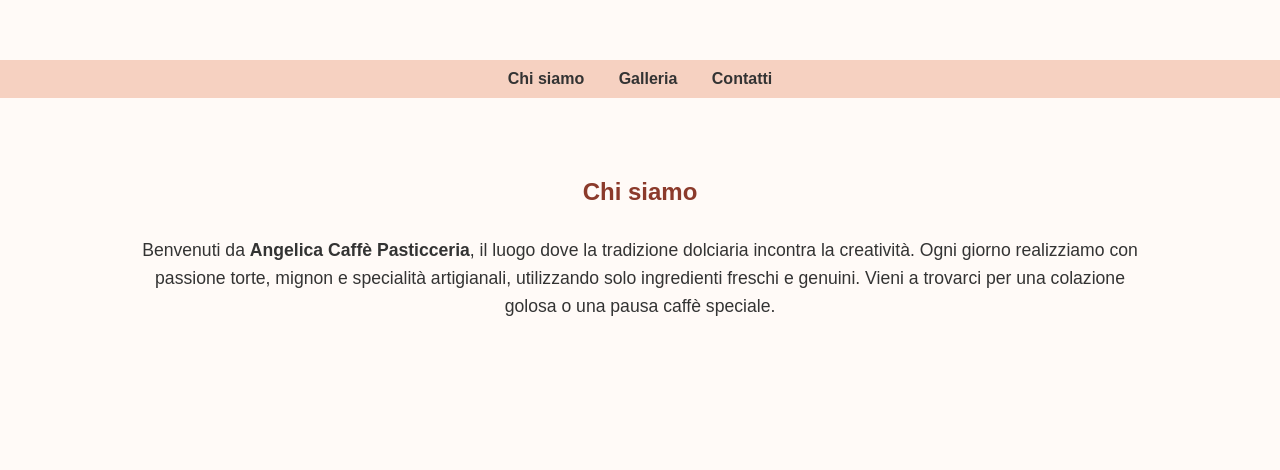
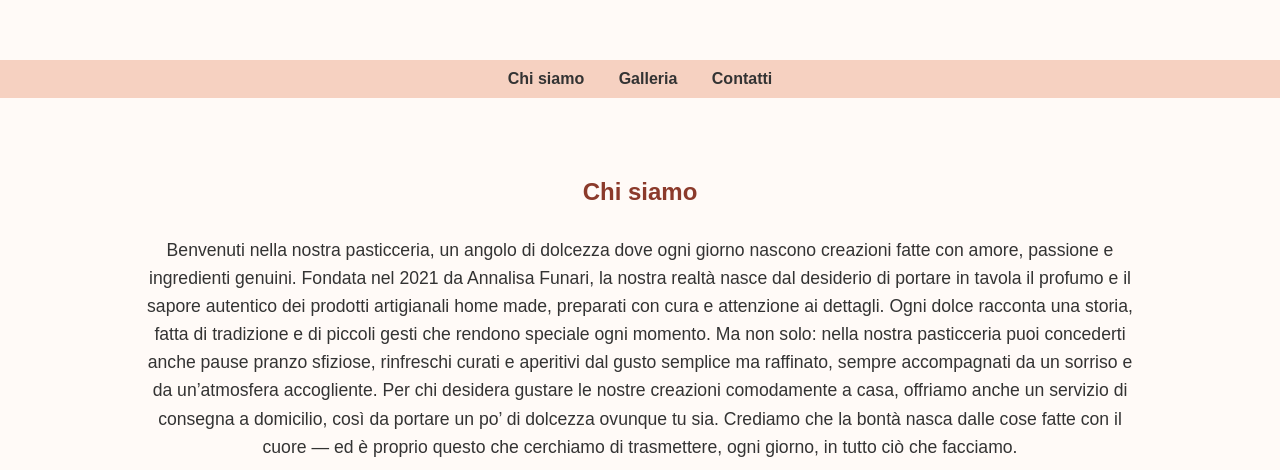
Before and after one commit to angelicacaffe/angelica-caffe-pasticceria, a plain HTML site: page angelica_pasticceria_site.html in a window 1280 px wide. Shown: the part 330-800 px from the top of the page. Drawn offline with Linux system fonts and the light colour scheme.

Commit message:
Revise 'Chi siamo' section with new content
Updated the 'Chi siamo' section to enhance the description of the pastry shop, including its founding and offerings.

```diff
--- a/angelica_pasticceria_site.html
+++ b/angelica_pasticceria_site.html
@@ -94,7 +94,11 @@
   <section id="chi-siamo" class="about">
     <h2>Chi siamo</h2>
     <p>
-      Benvenuti da <strong>Angelica Caffè Pasticceria</strong>, il luogo dove la tradizione dolciaria incontra la creatività. Ogni giorno realizziamo con passione torte, mignon e specialità artigianali, utilizzando solo ingredienti freschi e genuini. Vieni a trovarci per una colazione golosa o una pausa caffè speciale.
+	Benvenuti nella nostra pasticceria, un angolo di dolcezza dove ogni giorno nascono creazioni fatte con amore, passione e ingredienti genuini.
+Fondata nel 2021 da Annalisa Funari, la nostra realtà nasce dal desiderio di portare in tavola il profumo e il sapore autentico dei prodotti artigianali home made, preparati con cura e attenzione ai dettagli.
+Ogni dolce racconta una storia, fatta di tradizione e di piccoli gesti che rendono speciale ogni momento. Ma non solo: nella nostra pasticceria puoi concederti anche pause pranzo sfiziose, rinfreschi curati e aperitivi dal gusto semplice ma raffinato, sempre accompagnati da un sorriso e da un’atmosfera accogliente.
+Per chi desidera gustare le nostre creazioni comodamente a casa, offriamo anche un servizio di consegna a domicilio, così da portare un po’ di dolcezza ovunque tu sia.
+Crediamo che la bontà nasca dalle cose fatte con il cuore — ed è proprio questo che cerchiamo di trasmettere, ogni giorno, in tutto ciò che facciamo.
     </p>
   </section>
 
```
